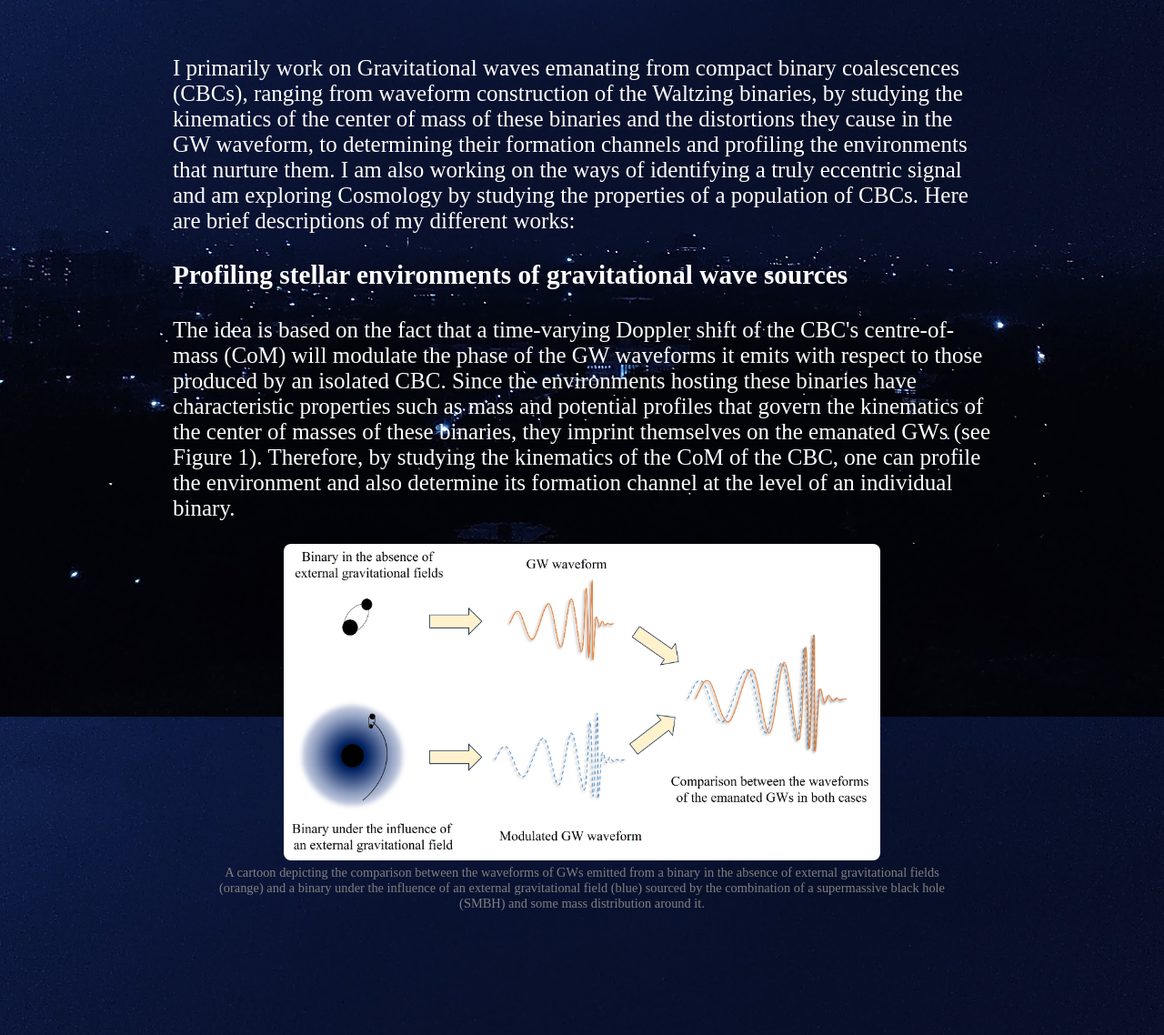
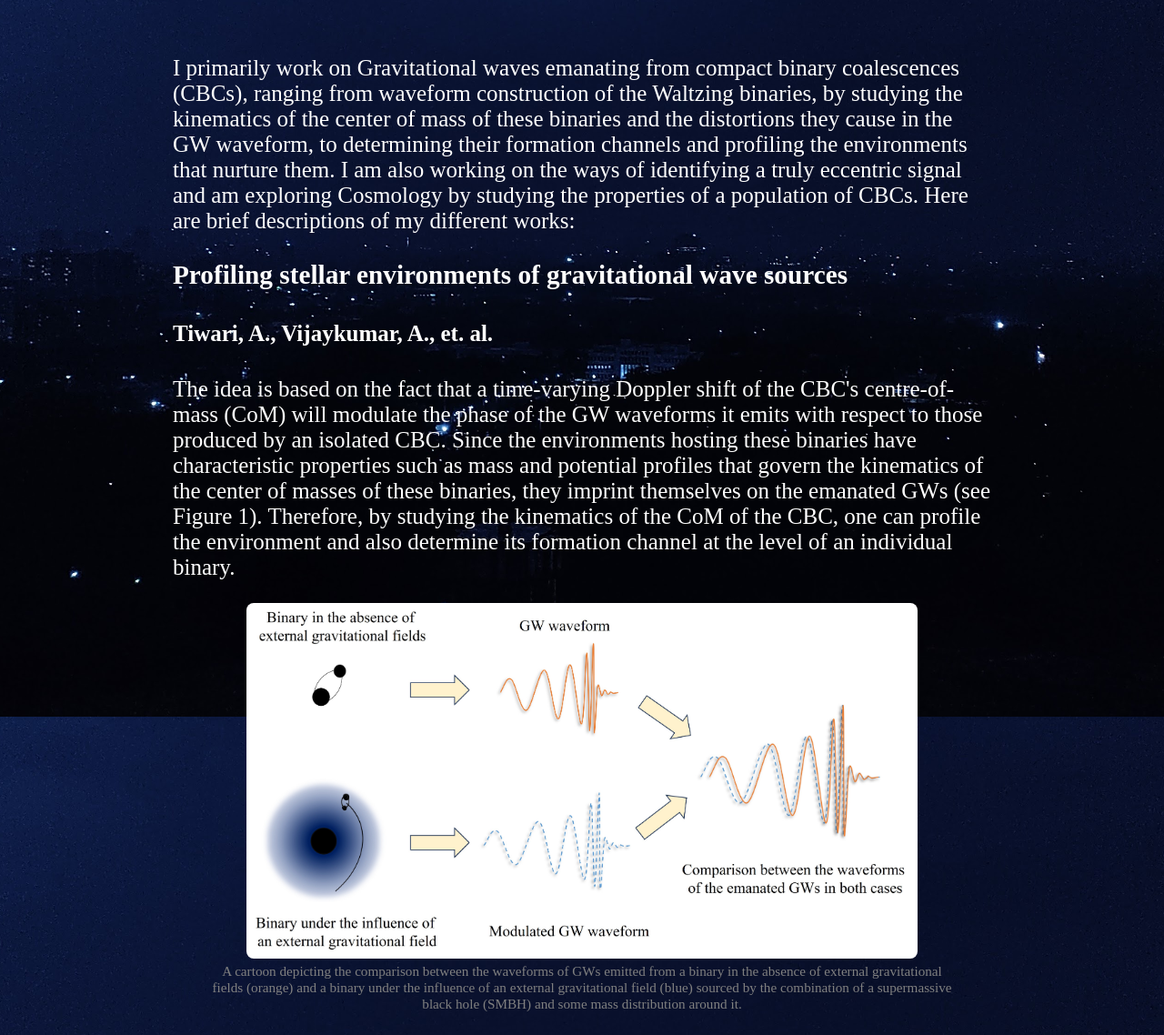
Before and after one commit to avinash-tiwari-at/avinash-tiwari-at.github.io, a Jekyll site: the page built from research.md, in a window 1280 px wide, cut to the strip 112-1250 px from the top of the page. Shown: the whole strip at 91% size. Built offline with Jekyll 4.4.1, drawn with Linux system fonts in a browser that asks for light colours.

Commit message:
Update research.md

```diff
--- a/research.md
+++ b/research.md
@@ -10,11 +10,12 @@ bodyClass: research
       I primarily work on Gravitational waves emanating from compact binary coalescences (CBCs), ranging from waveform construction of the Waltzing binaries, by studying the kinematics of the center of mass of these binaries and the distortions they cause in the GW waveform, to determining their formation channels and profiling the environments that nurture them. I am also working on the ways of identifying a truly eccentric signal and am exploring Cosmology by studying the properties of a population of CBCs. Here are brief descriptions of my different works:
     </p>
     <h3>Profiling stellar environments of gravitational wave sources</h3>
+    <h4>Tiwari, A., Vijaykumar, A., et. al.</h4>
     <p>
       The idea is based on the fact that a time-varying Doppler shift of the CBC's centre-of-mass (CoM) will modulate the phase of the GW waveforms it emits with respect to those produced by an isolated CBC. Since the environments hosting these binaries have characteristic properties such as mass and potential profiles that govern the kinematics of the center of masses of these binaries, they imprint themselves on the emanated GWs (see Figure 1). Therefore, by studying the kinematics of the CoM of the CBC, one can profile the environment and also determine its formation channel at the level of an individual binary.
       <figure style="text-align: center;">
-        <img src="/assets/Research/Profiling_Depict.jpg" alt="Project 1 figure" style="max-width:80%; border-radius:8px;">
-        <figcaption style="font-size:0.9rem; color:gray; margin-top:5px;">
+        <img src="/assets/Research/Profiling_Depict.jpg" alt="Project 1 figure" style="max-width:90%; border-radius:8px;">
+        <figcaption style="font-size:0.95rem; color:gray; margin-top:5px;">
         A cartoon depicting the comparison between the waveforms of GWs emitted from a binary in the absence of external gravitational fields (orange) and a binary under the influence of an external gravitational field (blue) sourced by the combination of a supermassive black hole (SMBH) and some mass distribution around it.
         </figcaption>
       </figure>
```
